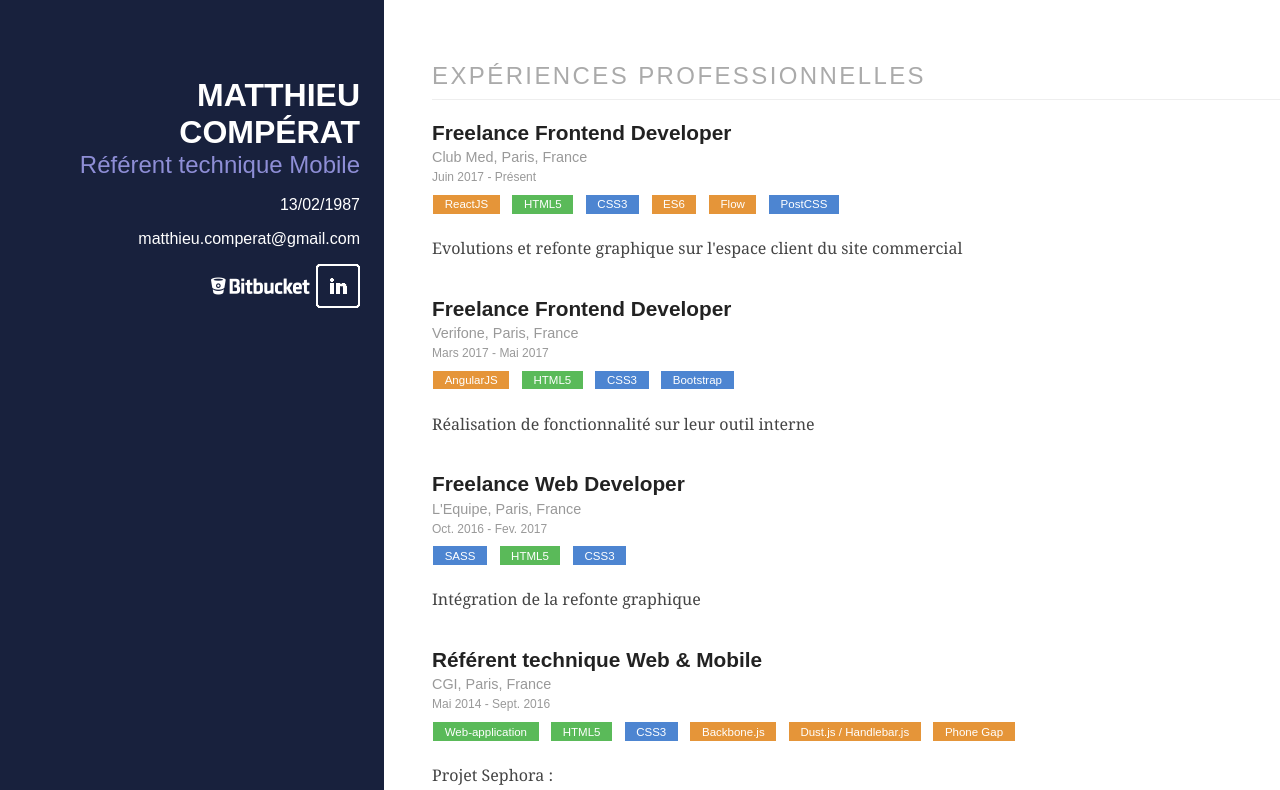
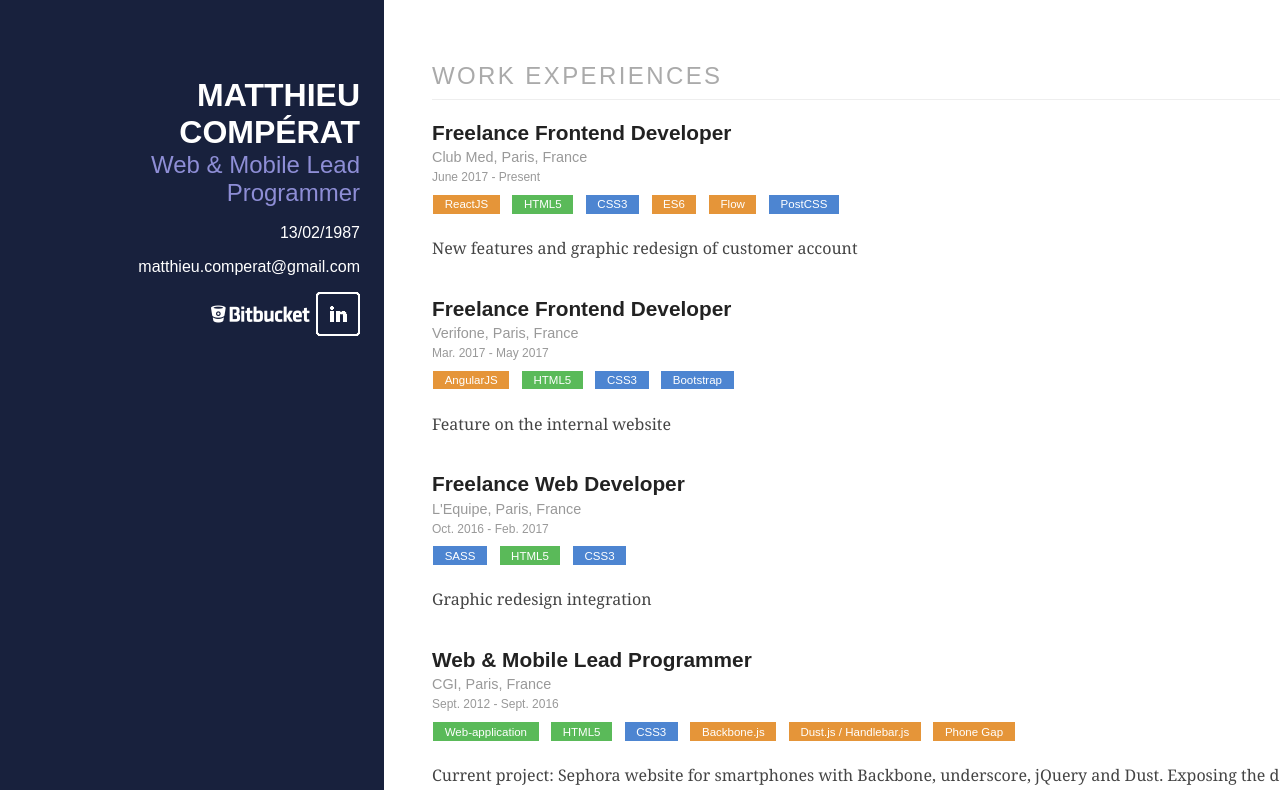
Before and after one commit to Mitchnsun/mcomperat, a React (Create React App) app: page / in a window 1280 px wide. Shown: the top 790 px of the page. Built offline with nearby package versions, Linux system fonts and the light colour scheme.

Commit message:
[v3] Use navigator language

```diff
--- a/src/App.js
+++ b/src/App.js
@@ -3,12 +3,27 @@
 import Heading from './components/heading/Heading';
 import PostList from './components/post/PostList';
 import PostExtra from './components/post/PostExtra';
-import data from './assets/data/fr/data.json';
+import dataFR from './assets/data/fr/data.json';
+import dataEN from './assets/data/en/data.json';
 import logo from './logo.svg';
 import './App.css';
 
+const SUPPORTED_LANG = ['fr-FR', 'en-US'];
+const DATAS = {
+  'fr-FR': dataFR,
+  'en-US': dataEN
+};
+
 class App extends Component {
+  getData() {
+    const navigatorLang = window.location.hash.replace('#','') || navigator.language || navigator.userLanguage;
+    const lang = SUPPORTED_LANG.indexOf(navigatorLang) === -1 ? 'fr-FR' : navigatorLang;
+    return DATAS[lang];
+  }
+
   render() {
+    const data = this.getData();
+
     return (
       <div className="App">
         <div className="App-sidebar">
```
Also changed, not shown: js/cv.js (deleted, +0 -17 lines).
